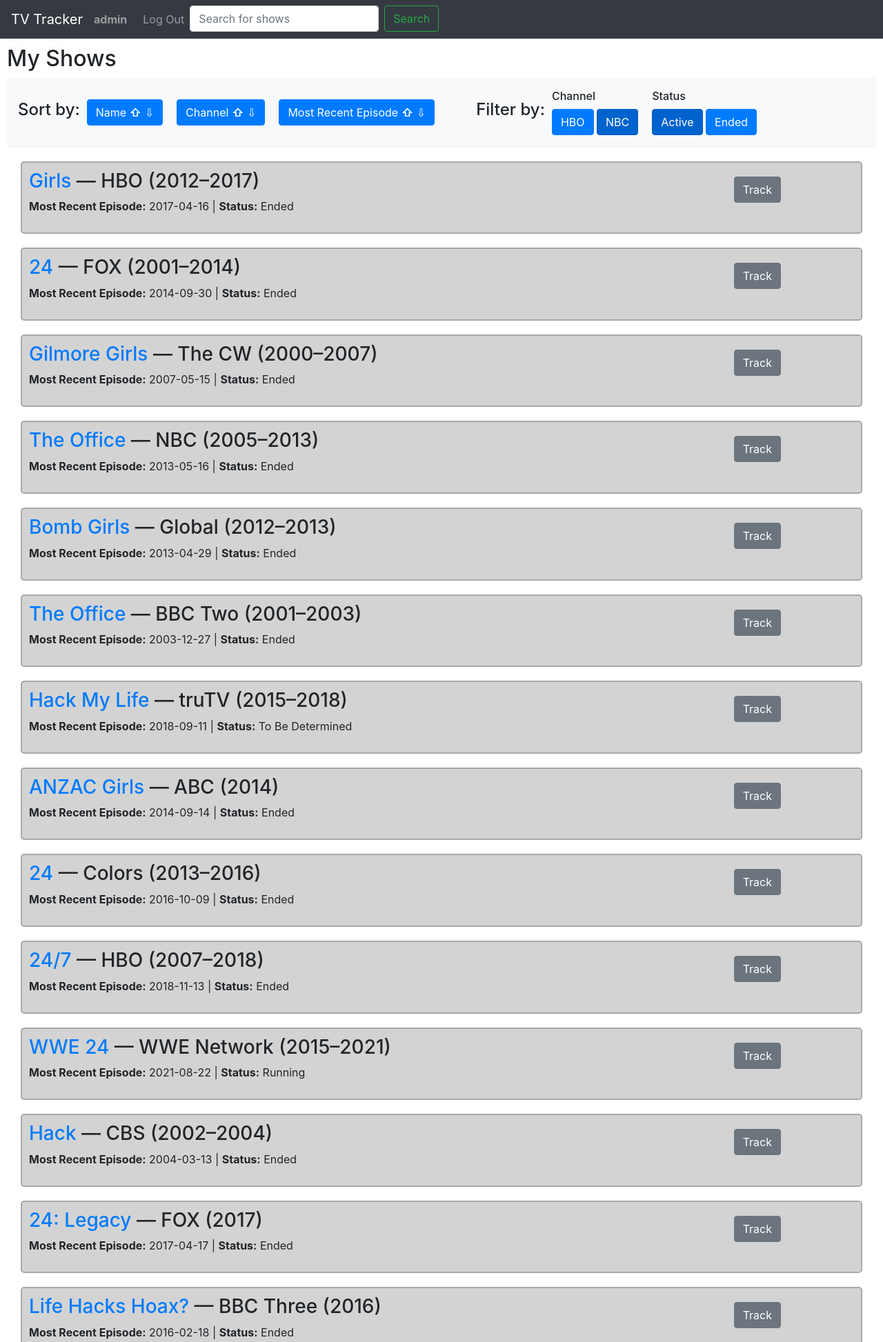
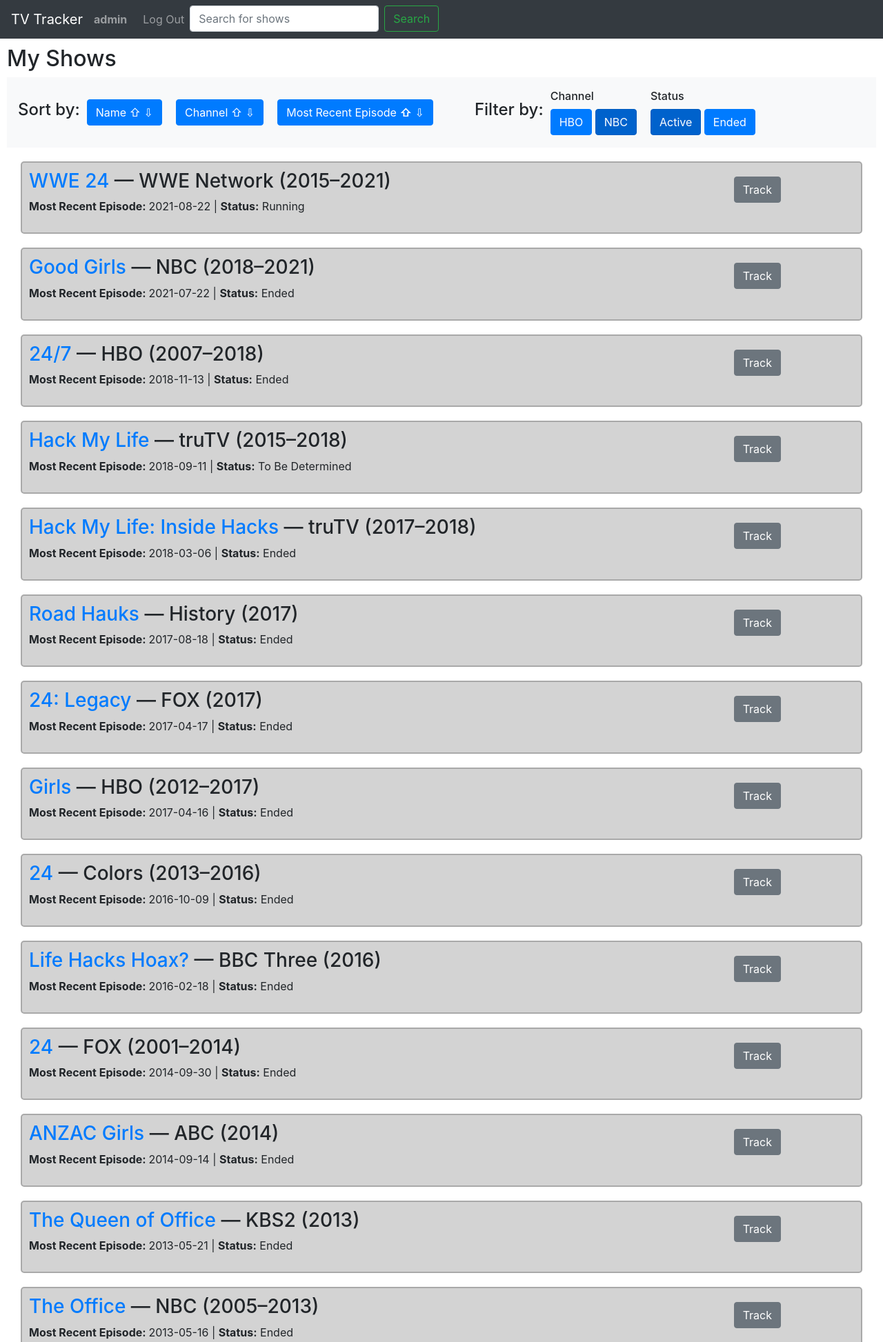
Before and after one commit to wtripp/cs50w-capstone-tv-tracker, a Django app: template tv/templates/tv/index.html in a window 1280 px wide. Shown: the top 1946 px of the page at 69% size. Run offline with Django 4.2, Linux system fonts and the light colour scheme; the template is opened without the code that fills it: values that come from a table or form of the project are taken from there, others are empty; a user stored in the database is signed in; data comes from the database, SQL or seed files in the repository; both versions use the stored data as it was after the commit; tables that the repository leaves empty hold one stand-in row (values such as "Sample post").

Commit message:
Implement sort functionality

```diff
--- a/tv/static/tv/script.js
+++ b/tv/static/tv/script.js
@@ -1,11 +1,24 @@
 document.addEventListener('DOMContentLoaded', function() {
+
+  const nameSortButton = document.getElementById("name-sort");
+  const channelSortButton = document.getElementById("channel-sort");
+  const airdateSortButton = document.getElementById("airdate-sort");
+
+  //sort_by_name(nameSortButton);
+  sort_shows(airdateSortButton, ".show-airdate");
 
   document.querySelectorAll('.track-button').forEach(button => {
     button.onclick = function() {
         const show = this.closest('[id^="show-"]');
         track(show);
+
     }
   });
+
+  nameSortButton.addEventListener('click', () => sort_shows(nameSortButton, ".show-name"));
+  channelSortButton.addEventListener('click', () => sort_shows(channelSortButton, ".show-channel"));
+  airdateSortButton.addEventListener('click', () => sort_shows(airdateSortButton, ".show-airdate"));
+
 });
 
 
@@ -36,9 +49,72 @@
     });
 
     button.innerHTML = "Track";
-
-
-
-
   }
 }
+
+/* Sort shows based on a sorting class key and update the button toggle. */
+function sort_shows(button, sortKeyClass) {
+
+  // Get show summaries.
+  const summaries = document.querySelectorAll('.show-summary');
+
+  // Get text of the keys to sort by.
+  const keys = [];
+  for (const summary of summaries) {
+    const key = summary.querySelector(sortKeyClass).textContent;
+    keys.push(key);
+  }
+
+  // Sort the keys.
+  if (sortKeyClass === ".show-airdate") {
+
+    var sortedKeys = keys.sort((a, b) => {
+      const dateA = new Date(a);
+      const dateB = new Date(b);
+      return dateB - dateA;  // most recent dates first
+    });
+
+  } else {
+    var sortedKeys = keys.sort();
+  }
+
+  // Get the summaries sorted by the show titles.
+  const sortedSummaries = [];
+  for (const sortedKey of sortedKeys) {
+    for (const summary of summaries) {
+      const key = summary.querySelector(sortKeyClass).textContent;
+      if (key === sortedKey) {
+        sortedSummaries.push(summary);
+      }
+    }
+  }
+
+  // Sort ascending or descending.
+  const parent = summaries[0].parentNode;
+  const upArrow = button.querySelector(".up-arrow");
+  const downArrow = button.querySelector(".down-arrow");
+  let sortAscending = downArrow.classList.contains("active-sort")
+  let sortDescending = upArrow.classList.contains("active-sort")
+  if (!sortAscending && !sortDescending) {
+    sortAscending = true;
+  }
+
+  if (sortAscending) {
+    for (const sortedSummary of sortedSummaries) {
+      parent.insertBefore(sortedSummary, parent.lastChild);
+      upArrow.classList.add("active-sort");
+      downArrow.classList.remove("active-sort");
+    }
+    upArrow.style.fontWeight = "bold";
+    downArrow.style.fontWeight = "";
+
+  } else if (sortDescending) {
+    for (const sortedSummary of sortedSummaries) {
+      parent.insertBefore(sortedSummary, parent.firstChild);
+      upArrow.classList.remove("active-sort");
+      downArrow.classList.add("active-sort");
+    }
+    upArrow.style.fontWeight = "";
+    downArrow.style.fontWeight = "bold";
+  }
+}
--- a/tv/static/tv/styles.css
+++ b/tv/static/tv/styles.css
@@ -6,7 +6,7 @@
     background-color: lightgray;
 }
 
-.show-title:hover {
+.show-name:hover {
     text-decoration: none;
   }
 
@@ -35,7 +35,3 @@
 .vertical-divider {
   width: 50px;
 }
-
-.active-sort {
-  font-weight: bold;
-}
--- a/tv/templates/tv/index.html
+++ b/tv/templates/tv/index.html
@@ -17,19 +17,19 @@
                     <ul class ="navbar-nav">
                         <li class ="nav-item sort">
                             <button class="btn btn-primary sort-button" id="name-sort">Name
-                                <span class="up-arrow active-sort">&#8679;</span>
+                                <span class="up-arrow">&#8679;</span>
                                 <span class="down-arrow">&#8681;</span>
                             </button>
                         </li>
                         <li class ="nav-item sort">
                             <button class="btn btn-primary sort-button" id="channel-sort">Channel
-                                <span class="up-arrow active-sort">&#8679;</span>
+                                <span class="up-arrow">&#8679;</span>
                                 <span class="down-arrow">&#8681;</span>
                             </button>
                         </li>
                         <li class ="nav-item sort">
                             <button class="btn btn-primary sort-button" id="airdate-sort">Most Recent Episode
-                                <span class="up-arrow active-sort">&#8679;</span>
+                                <span class="up-arrow">&#8679;</span>
                                 <span class="down-arrow">&#8681;</span>
                             </button>
                         </li>
@@ -67,11 +67,13 @@
             </nav>
         {% endif %}
 
-        {% for show in shows %}
-            {% include 'tv/showsummary.html' with show=show user=user %}
-        {% empty %}
-            <p>You are currently tracking no shows. Search for shows to track.</p>
-        {% endfor %}
+        <div id="show-summaries">
+            {% for show in shows %}
+                {% include 'tv/showsummary.html' with show=show user=user %}
+            {% empty %}
+                <p>You are currently tracking no shows. Search for shows to track.</p>
+            {% endfor %}
+        </div>
 
     {% else %}
         <p>Log in to see the shows you are tracking, or register and being searching for shows to track.</p>
--- a/tv/templates/tv/showsummary.html
+++ b/tv/templates/tv/showsummary.html
@@ -2,9 +2,9 @@
     <div class="row">
         <div class="col-lg-10 col-sm-8">
             <h3>
-                <a class="show-title" href="{% url 'tv:show' show.id show.name|lower|slugify %}">{{ show.name }}</a>
+                <a class="show-name" href="{% url 'tv:show' show.id show.name|lower|slugify %}">{{ show.name }}</a>
                 {% if show.channel %}
-                    <span> &mdash; {{ show.channel }}</span>
+                    <span> &mdash; </span><span class="show-channel">{{ show.channel }}</span>
                 {% endif %}
 
                 {% if show.startyear and show.endyear %}
@@ -19,7 +19,7 @@
             </h3>
             <p>
                 {% if show.mostrecentairdate %}
-                    <span><strong>Most Recent Episode:</strong> {{ show.mostrecentairdate }}</span>
+                    <span><strong>Most Recent Episode: </strong></span><span class="show-airdate">{{ show.mostrecentairdate }}</span>
                 {% endif %}
                 {% if show.status %}
                     <span> | <strong>Status:</strong> {{ show.status }}</span>
```
Also changed, not shown: db.sqlite3.
